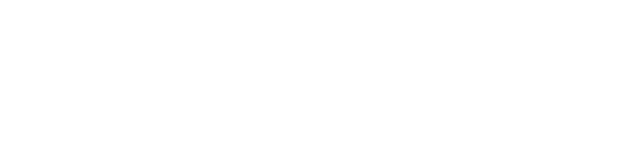
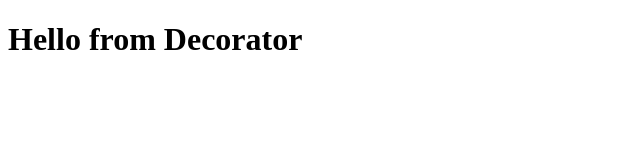
Before and after one commit to EvilMadSquirrel/decorators, a website with bundled scripts: page index.html in a window 1280 px wide. Shown: the whole page, without its empty margins (0-640 px from the left). Built offline with nearby package versions, Linux system fonts and the light colour scheme.

Commit message:
more useful decorator

```diff
--- a/index.html
+++ b/index.html
@@ -1,11 +1,14 @@
 <!DOCTYPE html>
 <html lang="en">
+
 <head>
     <meta charset="UTF-8">
     <title>Title</title>
-    <script src="./dist/app.js" defer></script>
+    <script defer src="./dist/app.js"></script>
 </head>
+
 <body>
+    <div id="app"></div>
+</body>
 
-</body>
 </html>
--- a/src/app.ts
+++ b/src/app.ts
@@ -1,11 +1,12 @@
-function Logger(message: string) {
-  return function (constructor: Function) {
-    console.log(message);
-    console.log(constructor);
+function WithTemplate(template: string, hookID: string) {
+  return function (_: Function) {
+    const el = document.querySelector(`#${hookID}`);
+    if (el) {
+      el.innerHTML = template;
+    }
   };
 }
-
-@Logger("Logging Person")
+@WithTemplate("<h1>Hello from Decorator</h1>", "app")
 class Person {
   name = "Serega";
   constructor() {
```
